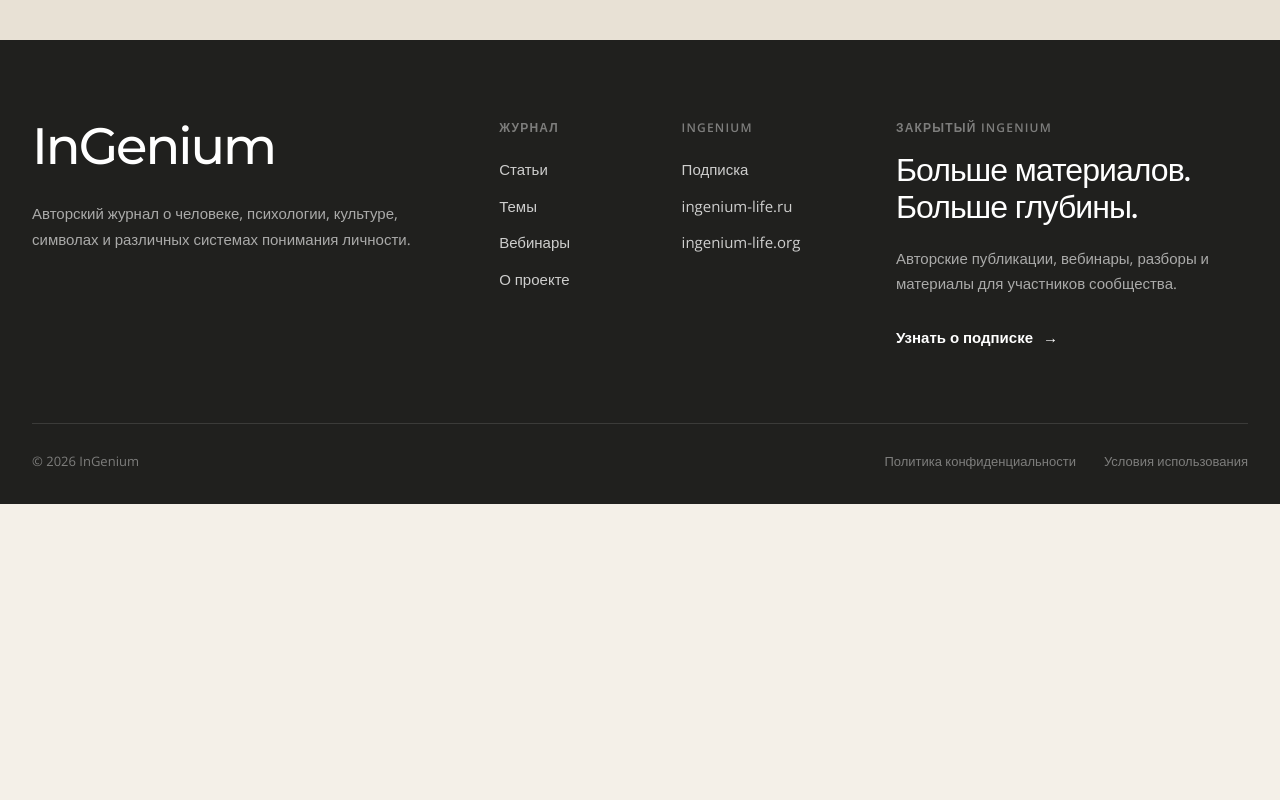
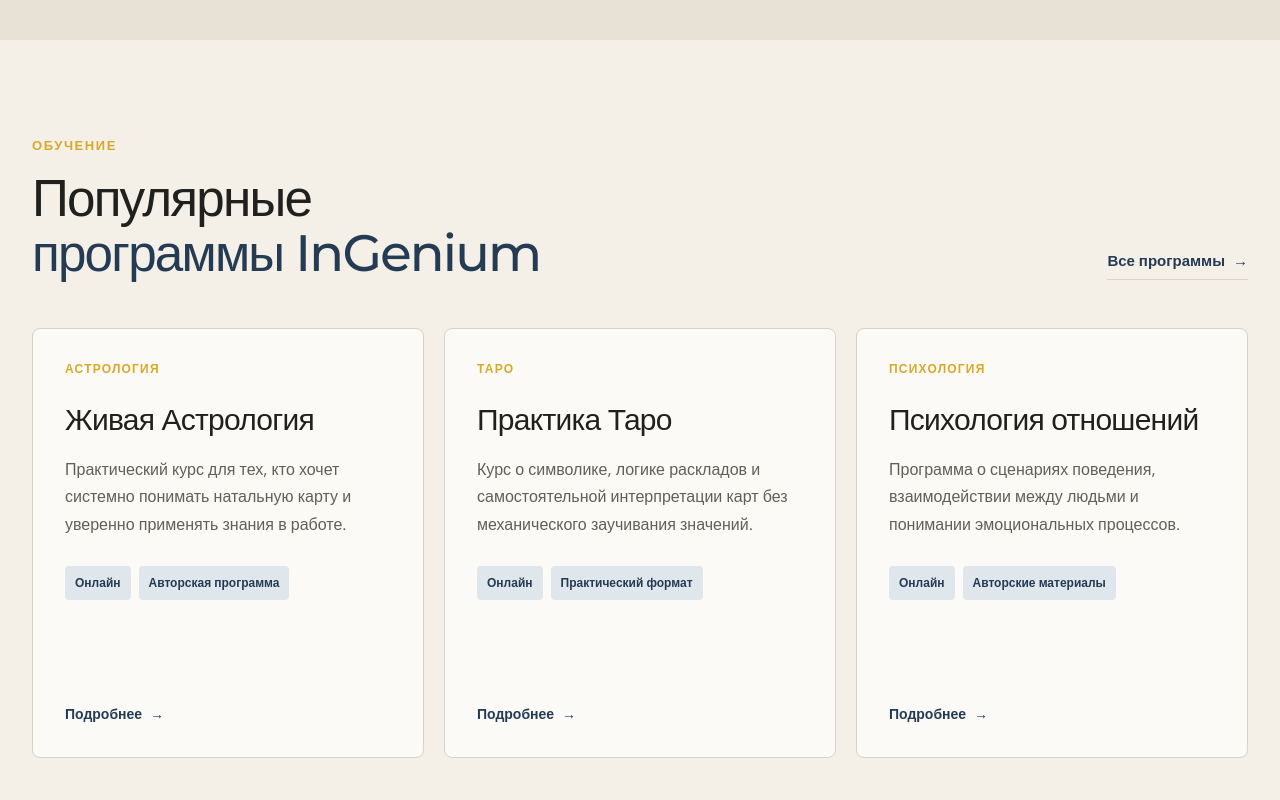
Before and after one commit to oxonomy14/ingenium-life-com-ua, a Next.js app: page / in a window 1280 px wide. Shown: the part 2680-3480 px from the top of the page. Before the commit the page ends 3184 px from the top, so only its background shows below. Built offline with nearby package versions, Linux system fonts and the light colour scheme; no server answers; a web font is replaced by a local one.

Commit message:
add FeaturedPrograms

```diff
--- a/src/app/page.tsx
+++ b/src/app/page.tsx
@@ -3,6 +3,7 @@
 import Hero from '@/components/Hero/Hero';
 import LayoutShell from '@/components/LayoutShell/LayoutShell';
 import EducationDirections from '@/components/EducationDirections/EducationDirections';
+import FeaturedPrograms from '@/components/FeaturedPrograms/FeaturedPrograms';
 
 export const metadata: Metadata = {
   title: {
@@ -35,6 +36,7 @@
       <Hero />
       <PracticeLearning />
       <EducationDirections />
+      <FeaturedPrograms />
     </LayoutShell>
   );
 }
--- /dev/null
+++ b/src/components/FeaturedPrograms/FeaturedPrograms.module.css
@@ -0,0 +1,232 @@
+.section {
+  padding: var(--space-2xl) 0;
+  background: var(--color-bg);
+}
+
+.header {
+  display: flex;
+  justify-content: space-between;
+  align-items: flex-end;
+  gap: 32px;
+
+  margin-bottom: 48px;
+}
+
+.eyebrow {
+  margin: 0 0 16px;
+
+  font-size: 13px;
+  font-weight: 700;
+  line-height: 1.4;
+  letter-spacing: 0.12em;
+  text-transform: uppercase;
+
+  color: var(--color-accent);
+}
+
+.title {
+  margin: 0;
+
+  font-family: var(--font-heading);
+  font-size: clamp(38px, 4vw, 56px);
+  font-weight: 500;
+  line-height: 1.08;
+  letter-spacing: -0.035em;
+
+  color: var(--color-text);
+}
+
+.title span {
+  display: block;
+  color: var(--color-blue);
+}
+
+.allLink {
+  display: inline-flex;
+  align-items: center;
+  gap: 8px;
+
+  flex-shrink: 0;
+
+  padding-bottom: 6px;
+
+  font-size: 15px;
+  font-weight: 600;
+
+  color: var(--color-blue);
+  text-decoration: none;
+
+  border-bottom: 1px solid var(--color-border);
+}
+
+.allLink span {
+  transition: transform 0.2s ease;
+}
+
+.allLink:hover span {
+  transform: translateX(4px);
+}
+
+/* Grid */
+
+.grid {
+  display: grid;
+  grid-template-columns: repeat(3, minmax(0, 1fr));
+  gap: 20px;
+}
+
+/* Card */
+
+.card {
+  display: flex;
+  flex-direction: column;
+  justify-content: space-between;
+  gap: 48px;
+
+  min-height: 430px;
+  padding: 32px;
+
+  background: var(--color-surface);
+  border: 1px solid var(--color-border);
+  border-radius: var(--radius-md);
+
+  transition:
+    transform 0.25s ease,
+    border-color 0.25s ease;
+}
+
+.card:hover {
+  transform: translateY(-4px);
+  border-color: var(--color-accent);
+}
+
+.category {
+  margin: 0 0 24px;
+
+  font-size: 12px;
+  font-weight: 700;
+  line-height: 1.4;
+  letter-spacing: 0.1em;
+  text-transform: uppercase;
+
+  color: var(--color-accent);
+}
+
+.cardTitle {
+  margin: 0;
+
+  font-family: var(--font-heading);
+  font-size: 30px;
+  font-weight: 500;
+  line-height: 1.2;
+  letter-spacing: -0.025em;
+
+  color: var(--color-text);
+}
+
+.description {
+  margin: 18px 0 0;
+
+  font-size: 16px;
+  line-height: 1.7;
+
+  color: var(--color-text-secondary);
+}
+
+.meta {
+  display: flex;
+  flex-wrap: wrap;
+  gap: 8px;
+
+  margin-top: 28px;
+}
+
+.meta span {
+  padding: 7px 10px;
+
+  font-size: 12px;
+  font-weight: 600;
+
+  color: var(--color-blue);
+
+  background: var(--color-blue-light);
+  border-radius: var(--radius-sm);
+}
+
+.cardLink {
+  display: inline-flex;
+  align-items: center;
+  gap: 8px;
+
+  width: fit-content;
+
+  font-size: 14px;
+  font-weight: 600;
+
+  color: var(--color-blue);
+  text-decoration: none;
+}
+
+.cardLink span {
+  transition: transform 0.2s ease;
+}
+
+.card:hover .cardLink span {
+  transform: translateX(4px);
+}
+
+/* Tablet */
+
+@media (max-width: 1024px) {
+  .section {
+    padding: 80px 0;
+  }
+
+  .grid {
+    grid-template-columns: repeat(2, minmax(0, 1fr));
+  }
+
+  .card:last-child {
+    grid-column: 1 / -1;
+  }
+}
+
+/* Mobile */
+
+@media (max-width: 767px) {
+  .section {
+    padding: 64px 0;
+  }
+
+  .header {
+    align-items: flex-start;
+    flex-direction: column;
+
+    margin-bottom: 36px;
+  }
+
+  .eyebrow {
+    margin-bottom: 12px;
+    font-size: 12px;
+  }
+
+  .title {
+    font-size: clamp(34px, 10vw, 44px);
+  }
+
+  .grid {
+    grid-template-columns: 1fr;
+  }
+
+  .card,
+  .card:last-child {
+    grid-column: auto;
+
+    min-height: auto;
+    padding: 28px;
+  }
+
+  .cardTitle {
+    font-size: 26px;
+  }
+}
--- /dev/null
+++ b/src/components/FeaturedPrograms/FeaturedPrograms.tsx
@@ -0,0 +1,81 @@
+import Link from 'next/link';
+
+import Container from '@/components/Container/Container';
+
+import css from './FeaturedPrograms.module.css';
+
+const programs = [
+  {
+    category: 'Астрология',
+    title: 'Живая Астрология',
+    description:
+      'Практический курс для тех, кто хочет системно понимать натальную карту и уверенно применять знания в работе.',
+    meta: ['Онлайн', 'Авторская программа'],
+    href: '/education/astrology/live-astrology',
+  },
+  {
+    category: 'Таро',
+    title: 'Практика Таро',
+    description:
+      'Курс о символике, логике раскладов и самостоятельной интерпретации карт без механического заучивания значений.',
+    meta: ['Онлайн', 'Практический формат'],
+    href: '/education/tarot',
+  },
+  {
+    category: 'Психология',
+    title: 'Психология отношений',
+    description:
+      'Программа о сценариях поведения, взаимодействии между людьми и понимании эмоциональных процессов.',
+    meta: ['Онлайн', 'Авторские материалы'],
+    href: '/education/psychology',
+  },
+];
+
+export default function FeaturedPrograms() {
+  return (
+    <section className={css.section}>
+      <Container>
+        <div className={css.header}>
+          <div>
+            <p className={css.eyebrow}>Обучение</p>
+
+            <h2 className={css.title}>
+              Популярные
+              <span> программы InGenium</span>
+            </h2>
+          </div>
+
+          <Link href="/education" className={css.allLink}>
+            Все программы
+            <span aria-hidden="true">→</span>
+          </Link>
+        </div>
+
+        <div className={css.grid}>
+          {programs.map((program) => (
+            <article className={css.card} key={program.title}>
+              <div>
+                <p className={css.category}>{program.category}</p>
+
+                <h3 className={css.cardTitle}>{program.title}</h3>
+
+                <p className={css.description}>{program.description}</p>
+
+                <div className={css.meta}>
+                  {program.meta.map((item) => (
+                    <span key={item}>{item}</span>
+                  ))}
+                </div>
+              </div>
+
+              <Link href={program.href} className={css.cardLink}>
+                Подробнее
+                <span aria-hidden="true">→</span>
+              </Link>
+            </article>
+          ))}
+        </div>
+      </Container>
+    </section>
+  );
+}
```
